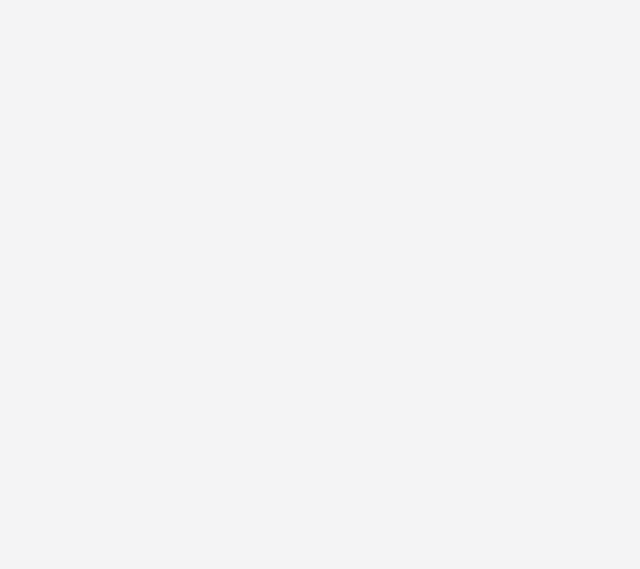
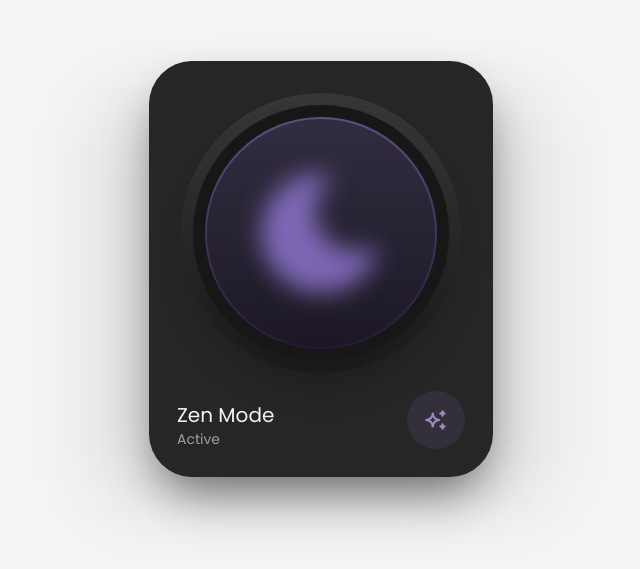
Before and after one commit to fwedwicc/fmDump, a React (Vite) app: page /view/ui001 in a window 1280 px wide. Before the commit this address had no page. Shown: the part 131-700 px from the top of the page, without its empty margins (319-959 px from the left). Built offline with nearby package versions, Linux system fonts and the light colour scheme; a web font is replaced by a local one.

Commit message:
Add ViewUI component and routing; update Home page with links and enhance styles

```diff
--- a/src/App.jsx
+++ b/src/App.jsx
@@ -1,12 +1,13 @@
 import React from 'react'
 import { BrowserRouter as Router, Routes, Route } from 'react-router-dom'
-import { Home, Canvas } from './pages'
+import { Home, ViewUI, Canvas } from './pages'
 
 const App = () => {
   return (
     <Router>
       <Routes>
         <Route path='/' element={<Home />} />
+        <Route path="/view/:id" element={<ViewUI />} />
         <Route path='/canvas' element={<Canvas />} />
       </Routes>
     </Router>
--- a/src/components/Header.jsx
+++ b/src/components/Header.jsx
@@ -19,7 +19,7 @@ const Header = () => {
           {/* Left Content */}
           <div className='space-y-2'>
             <h1>fmDump_</h1>
-            <p className='w-full max-w-xs text-pretty'>Lorem ipsum dolor sit amet conlor sit amet clor sitetur elit. Qui sunt suscipit iste molestiae odio.</p>
+            <p className='w-full max-w-xs text-pretty'>Brilliant designers can't code their designs, so I did :) <br />~ Just me, boredom, and some UI replicas. </p>
           </div>
         </div>
 
@@ -44,7 +44,7 @@ const Header = () => {
         </div>
       </div>
 
-    </header>
+    </header >
   )
 }
 
--- /dev/null
+++ b/src/components/dumps/UI001.jsx
@@ -0,0 +1,32 @@
+import React from 'react'
+import { TbMoonFilled, TbSparkles } from "react-icons/tb"
+
+const UI001 = () => {
+  return (
+    <>
+      <div className='z-10 absolute -translate-x-1/2 left-1/2 -translate-y-1/2 top-1/2 w-md mt-8 h-[25rem] bg-neutral-900/10 blur-2xl' />
+      <div className='z-20 p-6 rounded-[2.7rem] bg-neutral-800 shadow-2xl shadow-neutral-950/60'>
+        <div className='m-2 p-3 rounded-full size-70 bg-gradient-to-b from-neutral-700/70 to-neutral-900/50 saturate-80'>
+          <div className='p-3 size-full rounded-full bg-neutral-900 shadow-2xl shadow-neutral-900/80'>
+            <div className='rounded-full size-full bg-gradient-to-b from-violet-400/50 to-violet-700/20 p-[1.6px]'>
+              <div className='size-full rounded-full grid place-content-center bg-neutral-900/60'>
+                <TbMoonFilled className='size-36 text-violet-400/70 blur-md' />
+              </div>
+            </div>
+          </div>
+        </div>
+        <div className='flex justify-between items-end mt-3.5 p-1'>
+          <div className='flex flex-col'>
+            <span className='text-xl font-medium text-zinc-100'>Zen Mode</span>
+            <span className='text-sm font-medium text-zinc-400'>Active</span>
+          </div>
+          <div className='bg-violet-400/10 p-4 rounded-full saturate-90'>
+            <TbSparkles className='size-6.5 text-violet-400 saturate-50' />
+          </div>
+        </div>
+      </div>
+    </>
+  )
+}
+
+export default UI001
--- /dev/null
+++ b/src/components/dumps/index.js
@@ -0,0 +1,5 @@
+import UI001 from './UI001.jsx'
+
+export {
+  UI001
+}
--- a/src/index.css
+++ b/src/index.css
@@ -38,3 +38,15 @@
     @apply text-xl font-bold;
   }
 }
+
+@layer utilities {
+  .transition-smooth {
+    @apply transition-all duration-300 ease-in-out;
+  }
+  .flex-between {
+    @apply flex items-center justify-between;
+  }
+  .flex-center {
+    @apply flex items-center justify-center;
+  }
+}
--- a/src/pages/Home.jsx
+++ b/src/pages/Home.jsx
@@ -1,6 +1,8 @@
 import React from 'react'
+import { Link } from 'react-router-dom'
 import { Header, Footer } from '../components'
 import { Thumbnail001 } from '../assets/thumbnails'
+import { TbArrowUpRight } from "react-icons/tb"
 
 const Home = () => {
   return (
@@ -9,19 +11,19 @@ const Home = () => {
       <main className='px-4 mt-30'>
         {/* Content */}
         <div className='grid grid-cols-3 gap-2 p-2 bg-zinc-200/50 rounded-4xl'>
-          {/* Testing Card */}
-          <div className='relative border border-zinc-300/90 rounded-[1.5rem] h-88 overflow-hidden'>
-            <img src={Thumbnail001} alt="Thumbnail 001" className='object-cover w-full h-full' draggable='false' />\
+          {/* Testing Card 1 */}
+          <Link to='/view/ui001' className='group relative border border-zinc-300/90 rounded-[1.5rem] h-88 overflow-hidden'>
+            <img src={Thumbnail001} alt="Thumbnail 001" className='object-cover w-full h-full' draggable='false' />
             <div className='absolute w-full top-0 left-0 p-1'>
-              <div className='px-4 pt-2.5 pb-3.5 bg-zinc-100/50 rounded-[20px] border border-zinc-400/20 backdrop-blur-xl'>
-                <h3>001</h3>
-                <p>Skeumorphism</p>
+              <div className='transform scale-95 -translate-y-8 opacity-0 group-hover:opacity-100 group-hover:translate-y-0 group-hover:scale-100 transition-smooth flex-between px-4 pt-2.5 pb-3.5 bg-zinc-100/50 rounded-[20px] border border-zinc-400/20 backdrop-blur-xl'>
+                <div>
+                  <h3>001</h3>
+                  <p>Skeumorphism</p>
+                </div>
+                <TbArrowUpRight className='size-10 stroke-[0.8] text-zinc-900' />
               </div>
             </div>
-          </div>
-          <div className='border border-zinc-300/60 rounded-[1.3rem] h-88'>s</div>
-          <div className='border border-zinc-300/60 rounded-[1.3rem] h-88'>s</div>
-          <div className='border border-zinc-300/60 rounded-[1.3rem] h-88'>s</div>
+          </Link>
         </div>
       </main>
       <Footer />
--- /dev/null
+++ b/src/pages/ViewUI.jsx
@@ -0,0 +1,20 @@
+import React from 'react'
+import { useParams } from 'react-router-dom'
+import { UI001 } from '../components/dumps'
+
+const componentMap = {
+  ui001: UI001
+}
+
+const ViewUI = () => {
+  const { id } = useParams()
+  const ComponentToRender = componentMap[id]
+
+  return (
+    <section className='relative h-screen overflow-hidden bg-neutral-100 grid place-content-center'>
+      {ComponentToRender ? <ComponentToRender /> : <p>UI not found</p>}
+    </section>
+  )
+}
+
+export default ViewUI
--- a/src/pages/index.js
+++ b/src/pages/index.js
@@ -1,7 +1,9 @@
 import Home from './Home'
+import ViewUI from './ViewUI'
 import Canvas from './Canvas'
 
 export {
   Home,
+  ViewUI,
   Canvas
 }
```
